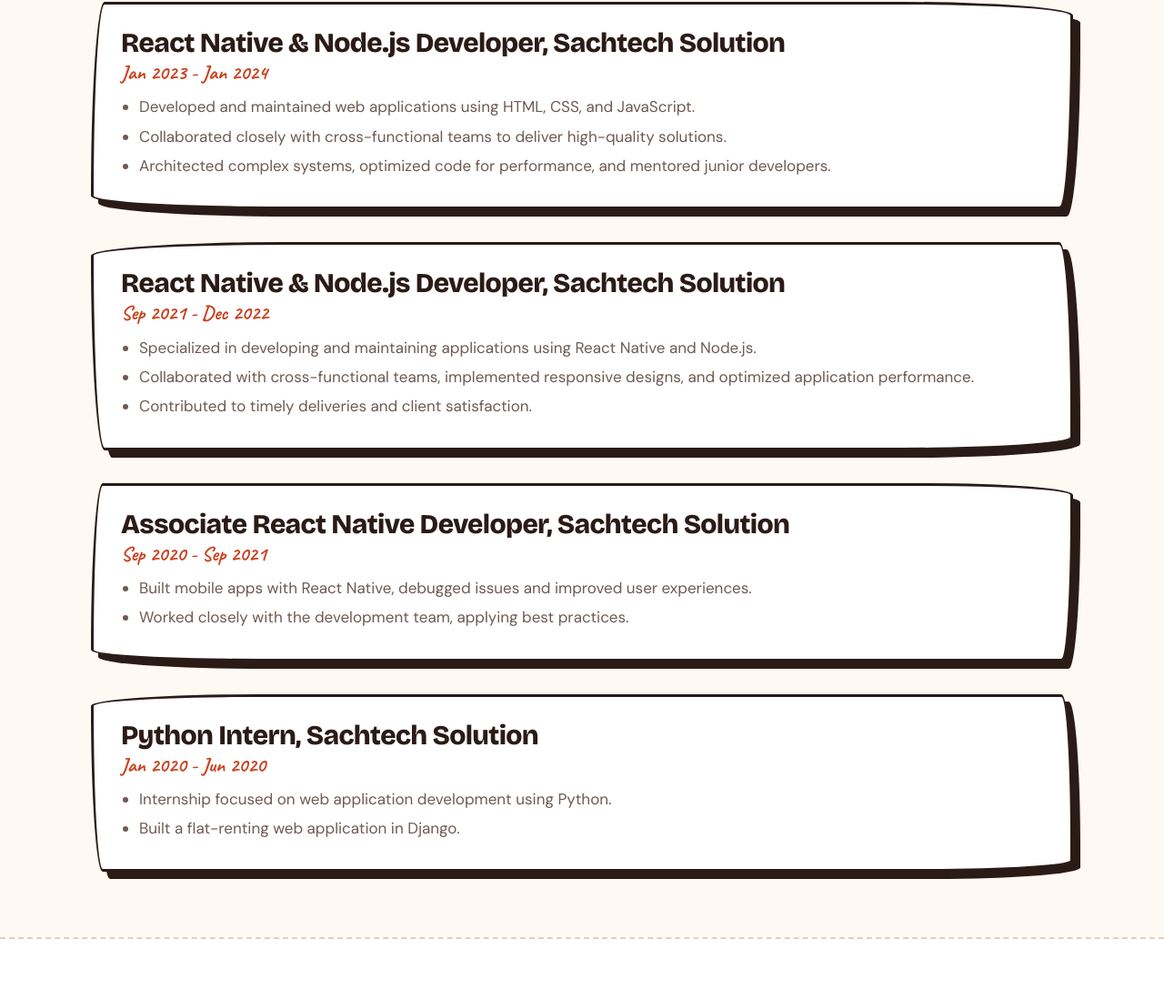
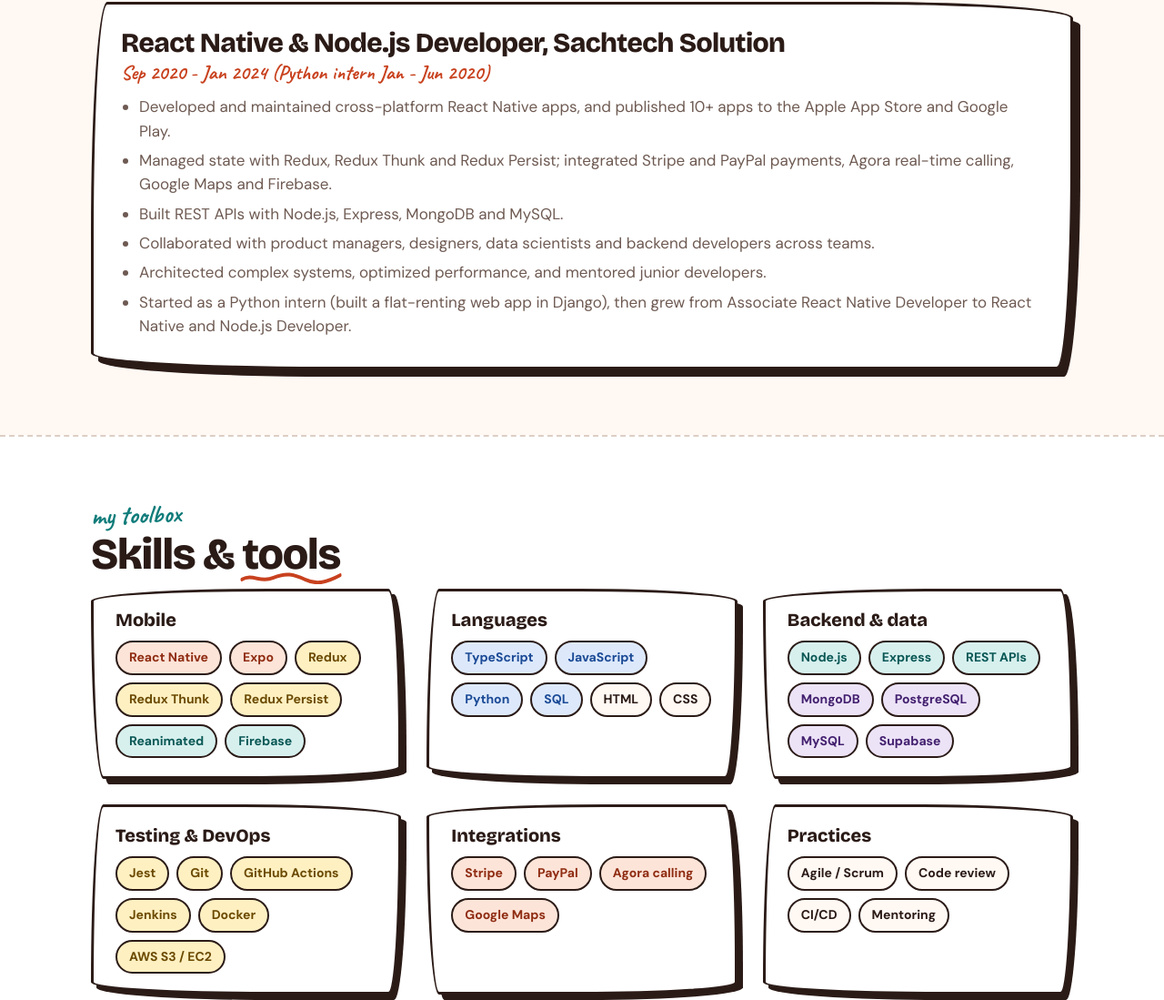
Before and after one commit to liahs/portfolio, a plain HTML site: page index.html in a window 1280 px wide. Shown: the part 1632-2731 px from the top of the page at 91% size. Drawn offline with nearby package versions, Linux system fonts and the light colour scheme.

Commit message:
Combine Sachtech roles into one experience card
Co-Authored-By: Claude Sonnet 5.5 <noreply@anthropic.com>

```diff
--- a/index.html
+++ b/index.html
@@ -74,33 +74,14 @@
           </ul>
         </article>
         <article class="card">
-          <h3>React Native &amp; Node.js Developer, Sachtech Solution</h3><span class="when">Jan 2023 - Jan 2024</span>
+          <h3>React Native &amp; Node.js Developer, Sachtech Solution</h3><span class="when">Sep 2020 - Jan 2024 (Python intern Jan - Jun 2020)</span>
           <ul class="bul">
-            <li>Developed and maintained web applications using HTML, CSS, and JavaScript.</li>
-            <li>Collaborated closely with cross-functional teams to deliver high-quality solutions.</li>
-            <li>Architected complex systems, optimized code for performance, and mentored junior developers.</li>
-          </ul>
-        </article>
-        <article class="card">
-          <h3>React Native &amp; Node.js Developer, Sachtech Solution</h3><span class="when">Sep 2021 - Dec 2022</span>
-          <ul class="bul">
-            <li>Specialized in developing and maintaining applications using React Native and Node.js.</li>
-            <li>Collaborated with cross-functional teams, implemented responsive designs, and optimized application performance.</li>
-            <li>Contributed to timely deliveries and client satisfaction.</li>
-          </ul>
-        </article>
-        <article class="card">
-          <h3>Associate React Native Developer, Sachtech Solution</h3><span class="when">Sep 2020 - Sep 2021</span>
-          <ul class="bul">
-            <li>Built mobile apps with React Native, debugged issues and improved user experiences.</li>
-            <li>Worked closely with the development team, applying best practices.</li>
-          </ul>
-        </article>
-        <article class="card">
-          <h3>Python Intern, Sachtech Solution</h3><span class="when">Jan 2020 - Jun 2020</span>
-          <ul class="bul">
-            <li>Internship focused on web application development using Python.</li>
-            <li>Built a flat-renting web application in Django.</li>
+            <li>Developed and maintained cross-platform React Native apps, and published 10+ apps to the Apple App Store and Google Play.</li>
+            <li>Managed state with Redux, Redux Thunk and Redux Persist; integrated Stripe and PayPal payments, Agora real-time calling, Google Maps and Firebase.</li>
+            <li>Built REST APIs with Node.js, Express, MongoDB and MySQL.</li>
+            <li>Collaborated with product managers, designers, data scientists and backend developers across teams.</li>
+            <li>Architected complex systems, optimized performance, and mentored junior developers.</li>
+            <li>Started as a Python intern (built a flat-renting web app in Django), then grew from Associate React Native Developer to React Native and Node.js Developer.</li>
           </ul>
         </article>
       </div>
```
